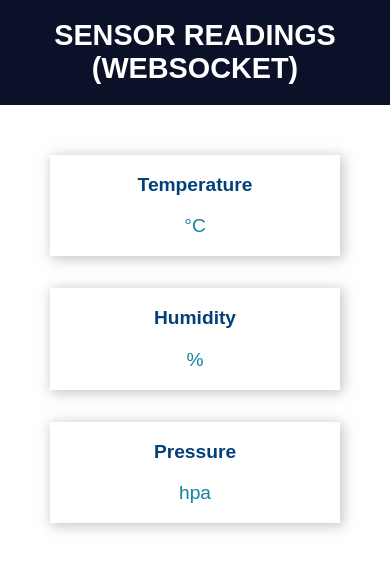
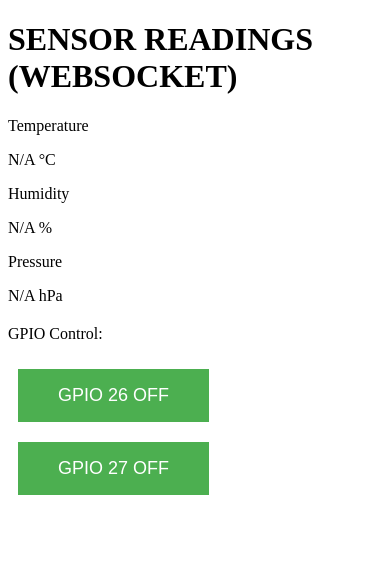
Before and after one commit to trhussain/gridlab_hardware_project_series, a plain HTML site: page webServer/data/index.html in a window 390 px wide. Drawn offline with Linux system fonts and the light colour scheme.

Commit message:
esp32 web socket as soft ap workigngit add . git add .  can control led from phone and receive data

```diff
--- a/webServer/data/index.html
+++ b/webServer/data/index.html
@@ -3,7 +3,6 @@
   <head>
     <title>ESP IOT DASHBOARD</title>
     <meta name="viewport" content="width=device-width, initial-scale=1">
-        <link rel="icon" type="image/png" href="favicon.png">
     <link rel="stylesheet" type="text/css" href="style.css">
   </head>
   <body>
@@ -14,17 +13,22 @@
       <div class="card-grid">
         <div class="card">
           <p class="card-title"><i class="fas fa-thermometer-threequarters" style="color:#059e8a;"></i> Temperature</p>
-                    <p class="reading"><span id="temperature"></span> &deg;C</p>
+          <p class="reading"><span id="temperature">N/A</span> &deg;C</p>
         </div>
         <div class="card">
-                    <p class="card-title"> Humidity</p>
-                    <p class="reading"><span id="humidity"></span> &percnt;</p>
+          <p class="card-title">Humidity</p>
+          <p class="reading"><span id="humidity">N/A</span> &percnt;</p>
         </div>
         <div class="card">
-                    <p class="card-title"> Pressure</p>
-                    <p class="reading"><span id="pressure"></span> hpa</p>
+          <p class="card-title">Pressure</p>
+          <p class="reading"><span id="pressure">N/A</span> hPa</p>
         </div>
       </div>
+    </div>
+    <div class="control-buttons">
+      <p>GPIO Control:</p>
+      <button id="gpio26" class="button">GPIO 26 OFF</button>
+      <button id="gpio27" class="button">GPIO 27 OFF</button>
     </div>
     <script src="script.js"></script>
   </body>
--- a/webServer/data/script.js
+++ b/webServer/data/script.js
@@ -1,14 +1,12 @@
 var gateway = `ws://${window.location.hostname}/ws`;
 var websocket;
-// Init web socket when the page loads
+
+// Init WebSocket when the page loads
 window.addEventListener('load', onload);
 
-function onload(event) {
+function onload() {
   initWebSocket();
-}
-
-function getReadings(){
-    websocket.send("getReadings");
+  initButtons();
 }
 
 function initWebSocket() {
@@ -19,25 +17,57 @@ function initWebSocket() {
   websocket.onmessage = onMessage;
 }
 
-// When websocket is established, call the getReadings() function
-function onOpen(event) {
-    console.log('Connection opened');
+function onOpen() {
+  console.log('WebSocket connection opened');
   getReadings();
 }
 
-function onClose(event) {
-    console.log('Connection closed');
+function onClose() {
+  console.log('WebSocket connection closed');
   setTimeout(initWebSocket, 2000);
 }
 
-// Function that receives the message from the ESP32 with the readings
 function onMessage(event) {
   console.log(event.data);
   var myObj = JSON.parse(event.data);
   var keys = Object.keys(myObj);
 
-    for (var i = 0; i < keys.length; i++){
-        var key = keys[i];
+  // Update sensor readings
+  keys.forEach((key) => {
+    if (document.getElementById(key)) {
       document.getElementById(key).innerHTML = myObj[key];
     }
+  });
+
+  // Update button states
+  if (myObj.output26) {
+    updateButtonState("gpio26", myObj.output26);
   }
+  if (myObj.output27) {
+    updateButtonState("gpio27", myObj.output27);
+  }
+}
+
+function getReadings() {
+  websocket.send("getReadings");
+}
+
+function initButtons() {
+  document.getElementById("gpio26").addEventListener("click", () => toggleGPIO(26));
+  document.getElementById("gpio27").addEventListener("click", () => toggleGPIO(27));
+}
+
+function toggleGPIO(gpio) {
+  websocket.send(`toggle${gpio}`);
+}
+
+function updateButtonState(buttonId, state) {
+  const button = document.getElementById(buttonId);
+  if (state === "on") {
+    button.innerHTML = `${buttonId.toUpperCase()} ON`;
+    button.classList.remove("off");
+  } else {
+    button.innerHTML = `${buttonId.toUpperCase()} OFF`;
+    button.classList.add("off");
+  }
+}
--- a/webServer/data/style.css
+++ b/webServer/data/style.css
@@ -1,39 +1,18 @@
-html {
-    font-family: Arial, Helvetica, sans-serif;
-    display: inline-block;
-    text-align: center;
-}
-h1 {
-    font-size: 1.8rem;
+.control-buttons {
+    margin-top: 20px;
+  }
+
+  .button {
+    background-color: #4CAF50;
+    border: none;
     color: white;
-}
-.topnav {
-    overflow: hidden;
-    background-color: #0A1128;
-}
-body {
-    margin: 0;
-}
-.content {
-    padding: 50px;
-}
-.card-grid {
-    max-width: 800px;
-    margin: 0 auto;
-    display: grid;
-    grid-gap: 2rem;
-    grid-template-columns: repeat(auto-fit, minmax(200px, 1fr));
-}
-.card {
-    background-color: white;
-    box-shadow: 2px 2px 12px 1px rgba(140,140,140,.5);
-}
-.card-title {
-    font-size: 1.2rem;
-    font-weight: bold;
-    color: #034078
-}
-.reading {
-    font-size: 1.2rem;
-    color: #1282A2;
-}
+    padding: 16px 40px;
+    text-decoration: none;
+    font-size: 18px;
+    margin: 10px;
+    cursor: pointer;
+  }
+
+  .button.off {
+    background-color: #f44336;
+  }
```
Also changed, not shown: 1 other file. Lines whose indentation alone changed are shown as unchanged.
